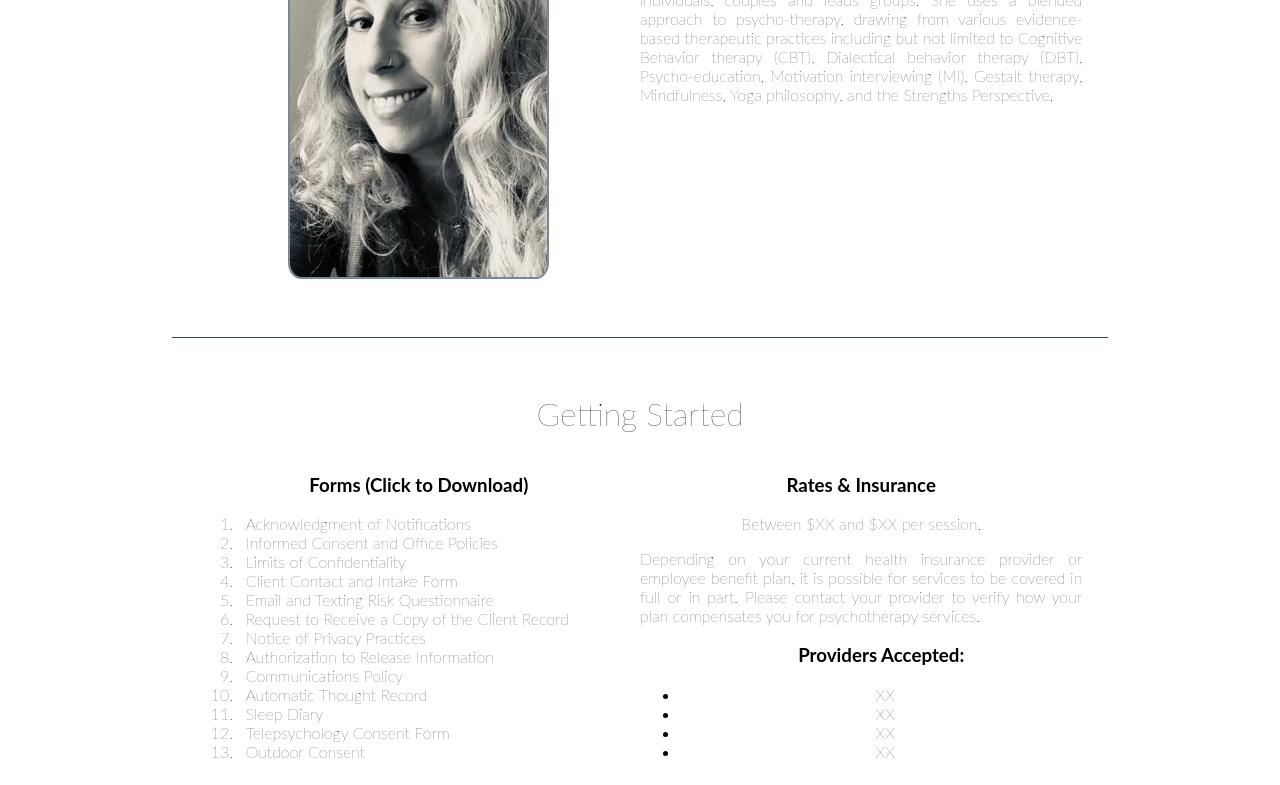
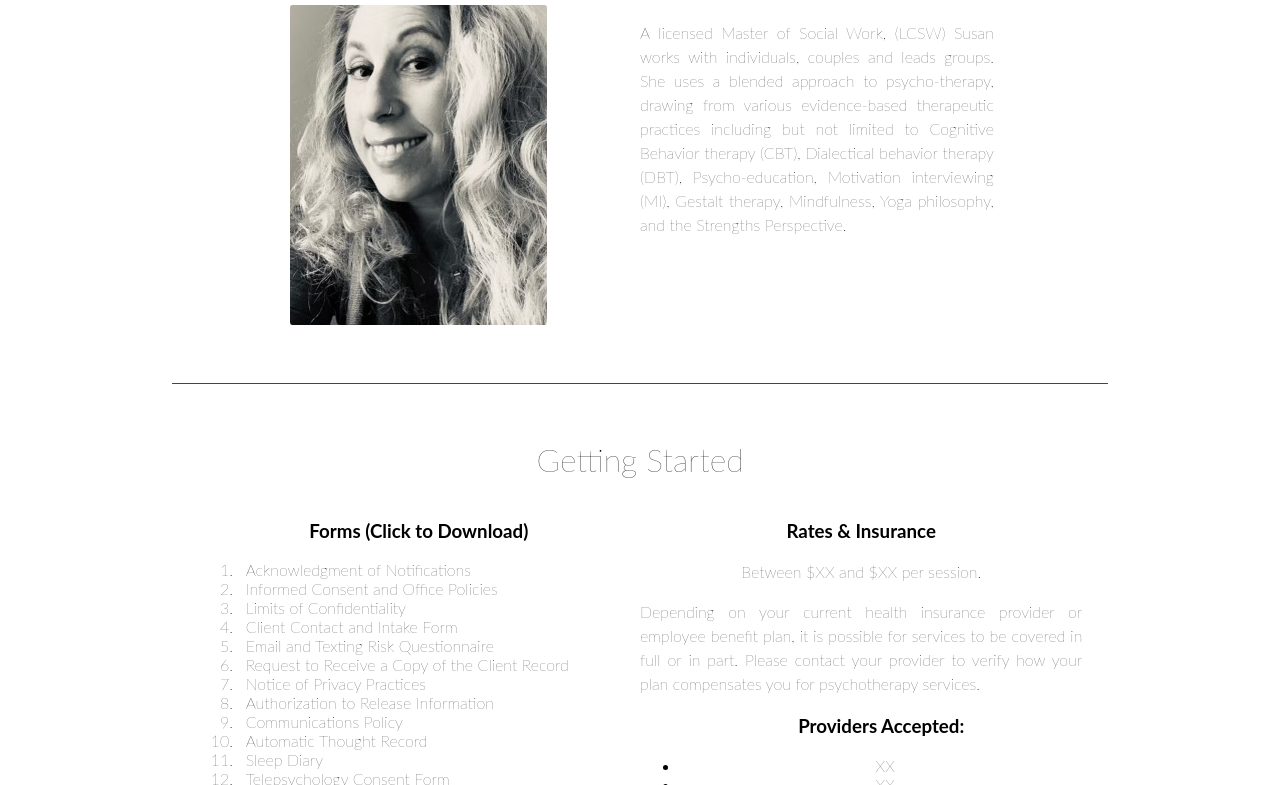
Before and after one commit to levileach/sb-therapy-site, a plain HTML site: page index.html in a window 1280 px wide. Shown: the part 617-1402 px from the top of the page. Drawn offline with Linux system fonts and the light colour scheme.

Commit message:
Changed section width

```diff
--- a/index.html
+++ b/index.html
@@ -41,11 +41,9 @@
     <div class="half-grid" style="vertical-align: center">
         <img src="Images/Susan Headshot.jpeg" alt="None"/>
         <div>
-            <p class="content-p"> A licensed Master of Social Work, (LCSW) Susan works with individuals, couples and
-                leads
-                groups. She uses a blended approach to psycho-therapy, drawing from various evidence-based therapeutic
-                practices
-                including but not limited to Cognitive Behavior therapy (CBT), Dialectical behavior therapy (DBT),
+            <p class="content-p" style="width: 80%"> A licensed Master of Social Work, (LCSW) Susan works with individuals, couples and
+                leads groups. She uses a blended approach to psycho-therapy, drawing from various evidence-based therapeutic
+                practices including but not limited to Cognitive Behavior therapy (CBT), Dialectical behavior therapy (DBT),
                 Psycho-education, Motivation interviewing (MI), Gestalt therapy, Mindfulness, Yoga philosophy, and the
                 Strengths Perspective.
         </div>
--- a/main.css
+++ b/main.css
@@ -63,8 +63,7 @@ ol {
 }
 
 img {
-    border-radius: 5%;
-    border: 2px solid lightslategray;
+    border-radius: 1%;
     margin: auto;
 }
 
@@ -125,3 +124,7 @@ li:hover {
 .justify {
     text-align: justify;
 }
+
+p {
+    line-height: 1.5;
+}
```
